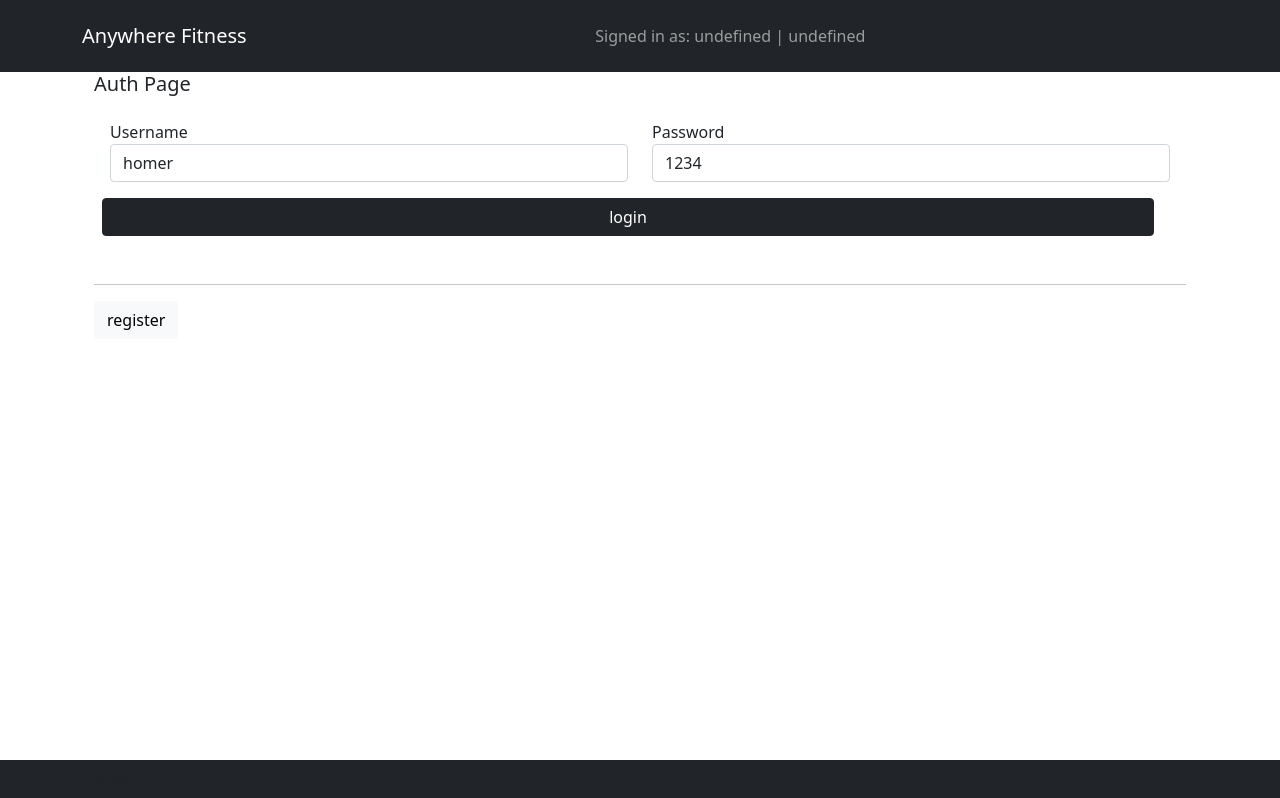
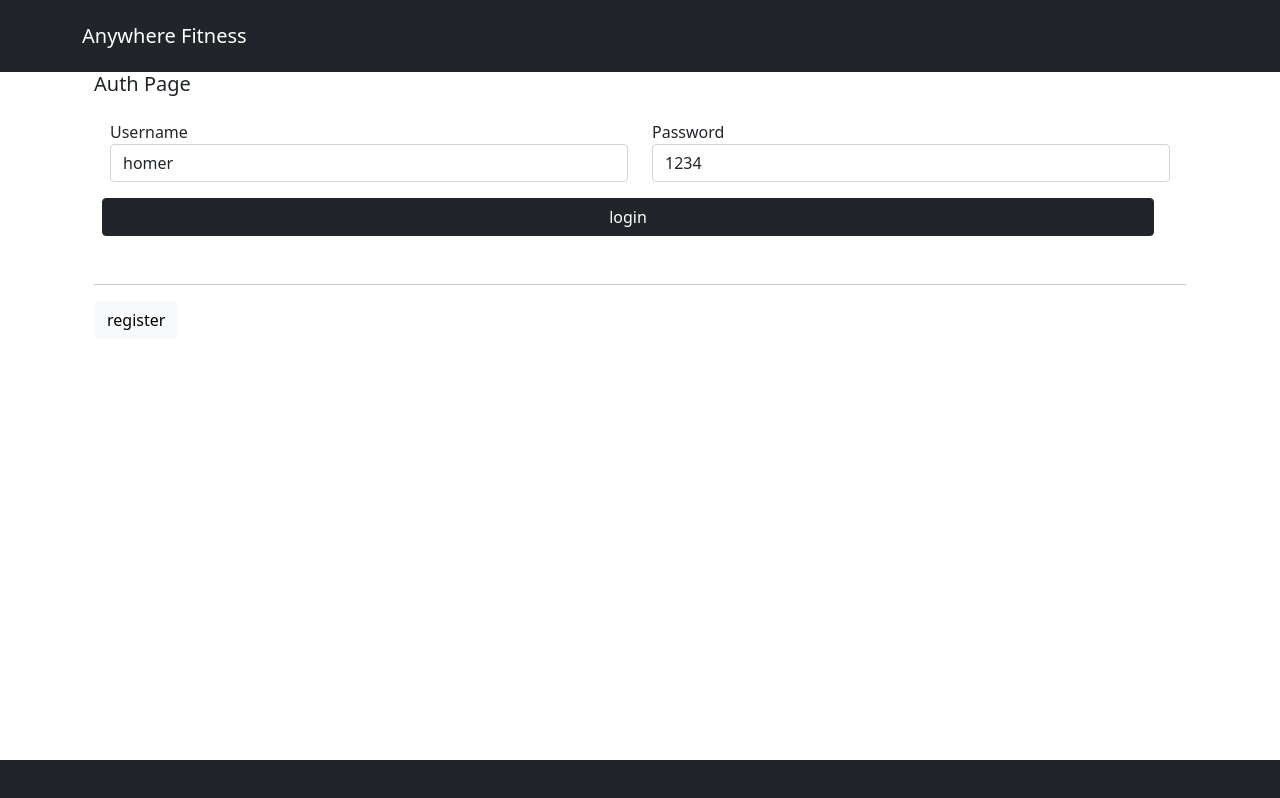
Before and after one commit to ptct-Anywhere-fitness/monolith, a Next.js app in the folder client/: page /auth in a window 1280 px wide. Built offline with nearby package versions, Linux system fonts and the light colour scheme.

Commit message:
fixed is logged in logic in navbar

```diff
--- a/client/components/layout.js
+++ b/client/components/layout.js
@@ -8,12 +8,15 @@ import Container from 'react-bootstrap/Container';
 import Row from 'react-bootstrap/Row';
 import Col from 'react-bootstrap/Col';
 
+import { AuthContext } from '../context/auth-context';
+
 // ==============================================
 
 export default function Layout(props) {
   // --------------------------------------------
 
   const router = useRouter();
+  const autCtx = useContext(AuthContext);
 
   // --------------------------------------------
 
@@ -32,6 +35,7 @@ export default function Layout(props) {
         <Container>
           <Navbar.Brand href='/'>Anywhere Fitness</Navbar.Brand>
 
+          {autCtx.isLoggedIn && (
             <Navbar.Collapse className='justify-content-center'>
               <Navbar.Text>
                 Signed in as:{' '}
@@ -40,6 +44,7 @@ export default function Layout(props) {
                 >{`${props.user.username} | ${props.user.role}`}</h6>
               </Navbar.Text>
             </Navbar.Collapse>
+          )}
 
           <div style={{ color: 'white' }}>
             {props.token && (
--- a/client/hooks/auth-hook.js
+++ b/client/hooks/auth-hook.js
@@ -89,7 +89,7 @@ export const useAuth = () => {
       localStorage.removeItem('userData');
     }
 
-    // setIsLoggedIn(false);
+    setUser({});
     setToken(null);
     setTokenExpirationDate(null);
     router.push('/');
--- a/client/pages/auth.js
+++ b/client/pages/auth.js
@@ -11,7 +11,7 @@ import Form from 'react-bootstrap/Form';
 import { AuthContext } from '../context/auth-context';
 import { LoadingContext } from '../context/loading-context';
 
-import fetchData from '../helpers/post-data';
+import fetchData from '../helpers/fetch-data';
 
 // import styles from '../styles/Auth.module.css'
 
```
Also changed, not shown: client/helpers/fetch-data.js (renamed from client/helpers/post-data.js). Lines whose indentation alone changed are shown as unchanged.
